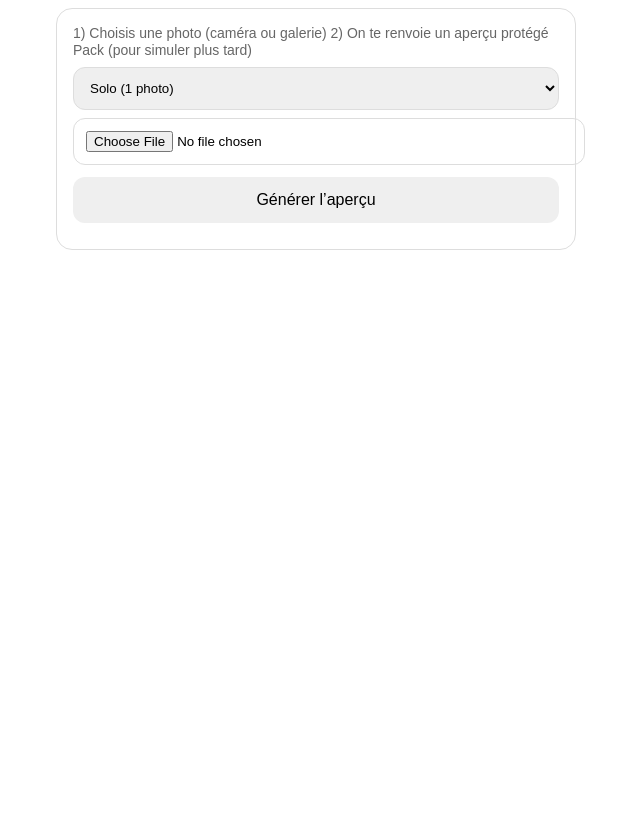
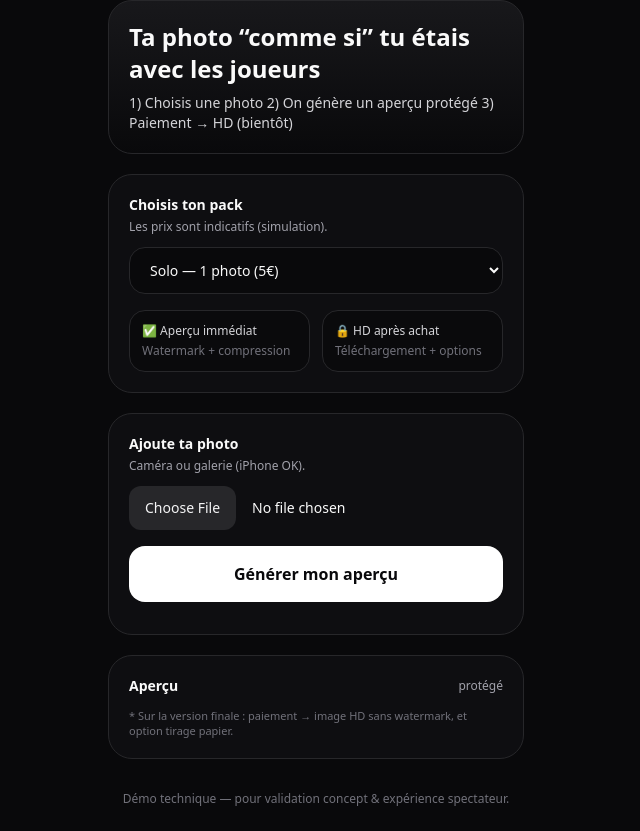
Before and after one commit to samueluzan1998-tech/psg-mvp, a website: page public/index.html in a window 1280 px wide. Shown: the part 88-919 px from the top of the page, without its empty margins (324-964 px from the left). Before the commit the page ends 800 px from the top, so only its background shows below. Drawn offline with nearby package versions, Linux system fonts and the light colour scheme.

Commit message:
Improve UI design (Tailwind)

```diff
--- a/public/index.html
+++ b/public/index.html
@@ -2,72 +2,150 @@
 <html lang="fr">
 <head>
   <meta charset="utf-8" />
-  <meta name="viewport" content="width=device-width, initial-scale=1" />
-  <title>Photo IA - MVP</title>
+  <meta name="viewport" content="width=device-width,initial-scale=1,viewport-fit=cover" />
+  <title>Photo IA — MVP</title>
+
+  <!-- Tailwind CSS (sans build) -->
+  <script src="https://cdn.tailwindcss.com"></script>
+
   <style>
-    body { font-family: Arial, sans-serif; margin: 0; padding: 16px; max-width: 520px; margin: 0 auto; }
-    .card { border: 1px solid #ddd; border-radius: 16px; padding: 16px; }
-    button { width: 100%; padding: 14px; border-radius: 12px; border: 0; font-size: 16px; }
-    img { width: 100%; border-radius: 16px; margin-top: 12px; border: 1px solid #eee; }
-    .muted { color: #666; font-size: 14px; }
-    select, input { width: 100%; padding: 12px; border-radius: 12px; border: 1px solid #ddd; margin-top: 8px; }
+    /* Petit “grain” premium + safe-area iPhone */
+    body { padding-bottom: env(safe-area-inset-bottom); }
   </style>
 </head>
-<body>
-  <h1>Photo IA (Prototype)</h1>
 
-  <div class="card">
-    <div class="muted">1) Choisis une photo (caméra ou galerie)  2) On te renvoie un aperçu protégé</div>
+<body class="bg-zinc-950 text-zinc-50 min-h-screen">
+  <div class="max-w-md mx-auto px-4 py-6">
+    <!-- Header -->
+    <div class="flex items-center justify-between">
+      <div class="flex items-center gap-3">
+        <div class="w-10 h-10 rounded-2xl bg-zinc-800 grid place-items-center text-lg">⚽️</div>
+        <div>
+          <div class="text-lg font-semibold leading-tight">Photo IA</div>
+          <div class="text-xs text-zinc-400">Prototype matchday (démo)</div>
+        </div>
+      </div>
+      <span class="text-xs px-3 py-1 rounded-full bg-zinc-800 text-zinc-200">Preview protégée</span>
+    </div>
 
-    <label class="muted">Pack (pour simuler plus tard)</label>
-    <select id="pack">
-      <option value="solo">Solo (1 photo)</option>
-      <option value="duo">Duo (2 photos)</option>
-      <option value="famille">Famille (4 photos)</option>
-      <option value="tribu">Tribu (6 photos)</option>
+    <!-- Hero -->
+    <div class="mt-6 rounded-3xl bg-gradient-to-b from-zinc-900 to-zinc-950 border border-zinc-800 p-5">
+      <h1 class="text-2xl font-bold">Ta photo “comme si” tu étais avec les joueurs</h1>
+      <p class="mt-2 text-sm text-zinc-300">
+        1) Choisis une photo  2) On génère un aperçu protégé  3) Paiement → HD (bientôt)
+      </p>
+    </div>
+
+    <!-- Pack -->
+    <div class="mt-5 rounded-3xl border border-zinc-800 bg-zinc-900/40 p-5">
+      <div class="text-sm font-semibold">Choisis ton pack</div>
+      <p class="text-xs text-zinc-400 mt-1">Les prix sont indicatifs (simulation).</p>
+
+      <select id="pack" class="mt-3 w-full rounded-2xl bg-zinc-950 border border-zinc-800 px-4 py-3 text-sm">
+        <option value="solo">Solo — 1 photo (5€)</option>
+        <option value="duo">Duo — 2 photos (8€)</option>
+        <option value="famille">Famille — 4 photos (12€)</option>
+        <option value="tribu">Tribu — 6 photos (15€)</option>
       </select>
 
-    <input id="photo" type="file" accept="image/*" capture="environment" />
+      <div class="mt-4 grid grid-cols-2 gap-3 text-xs text-zinc-300">
+        <div class="rounded-2xl bg-zinc-950/70 border border-zinc-800 p-3">
+          ✅ Aperçu immédiat
+          <div class="text-zinc-500 mt-1">Watermark + compression</div>
+        </div>
+        <div class="rounded-2xl bg-zinc-950/70 border border-zinc-800 p-3">
+          🔒 HD après achat
+          <div class="text-zinc-500 mt-1">Téléchargement + options</div>
+        </div>
+      </div>
+    </div>
 
-    <button id="send" style="margin-top:12px;">Générer l’aperçu</button>
+    <!-- Upload -->
+    <div class="mt-5 rounded-3xl border border-zinc-800 bg-zinc-900/40 p-5">
+      <div class="text-sm font-semibold">Ajoute ta photo</div>
+      <p class="text-xs text-zinc-400 mt-1">Caméra ou galerie (iPhone OK).</p>
 
-    <div id="status" class="muted" style="margin-top:10px;"></div>
-    <img id="preview" style="display:none;" />
-    <button id="unlock" style="display:none; margin-top:12px;">Débloquer HD (bientôt)</button>
+      <input id="photo" type="file" accept="image/*" capture="environment"
+        class="mt-3 block w-full text-sm
+               file:mr-4 file:rounded-xl file:border-0
+               file:bg-zinc-800 file:px-4 file:py-3 file:text-zinc-100
+               file:hover:bg-zinc-700" />
+
+      <button id="sendBtn"
+        class="mt-4 w-full rounded-2xl bg-white text-zinc-950 font-semibold py-4 active:scale-[0.99] transition">
+        Générer mon aperçu
+      </button>
+
+      <div id="status" class="mt-3 text-xs text-zinc-300"></div>
+    </div>
+
+    <!-- Preview -->
+    <div class="mt-5 rounded-3xl border border-zinc-800 bg-zinc-900/40 p-5">
+      <div class="flex items-center justify-between">
+        <div class="text-sm font-semibold">Aperçu</div>
+        <span class="text-xs text-zinc-400">protégé</span>
+      </div>
+
+      <img id="preview" alt="aperçu"
+           class="mt-4 w-full rounded-3xl border border-zinc-800 hidden" />
+
+      <button id="unlock"
+        class="mt-4 w-full rounded-2xl bg-zinc-800 text-zinc-200 font-semibold py-4 hover:bg-zinc-700 hidden">
+        Débloquer HD (bientôt)
+      </button>
+
+      <div class="mt-3 text-[11px] text-zinc-500 leading-snug">
+        * Sur la version finale : paiement → image HD sans watermark, et option tirage papier.
+      </div>
+    </div>
+
+    <!-- Footer -->
+    <div class="mt-8 text-center text-xs text-zinc-500">
+      Démo technique — pour validation concept & expérience spectateur.
+    </div>
   </div>
 
   <script>
-  const sendBtn = document.getElementById("send");
+    const pack = document.getElementById("pack");
     const input = document.getElementById("photo");
+    const sendBtn = document.getElementById("sendBtn");
     const status = document.getElementById("status");
     const preview = document.getElementById("preview");
     const unlock = document.getElementById("unlock");
-  const pack = document.getElementById("pack");
 
     sendBtn.onclick = async () => {
       const file = input.files?.[0];
       if (!file) { alert("Choisis une photo."); return; }
 
-    status.textContent = "Upload en cours…";
-    preview.style.display = "none";
-    unlock.style.display = "none";
+      status.textContent = `Upload… (${Math.round(file.size/1024/1024)} MB)`;
+      preview.classList.add("hidden");
+      unlock.classList.add("hidden");
 
+      try {
         const fd = new FormData();
         fd.append("photo", file);
         fd.append("pack", pack.value);
 
         const res = await fetch("/api/upload", { method: "POST", body: fd });
-    const data = await res.json();
+        const data = await res.json().catch(() => ({}));
 
         if (!res.ok) {
-      status.textContent = "Erreur : " + (data.error || "upload");
+          status.textContent = "Erreur : " + (data?.error || `HTTP ${res.status}`);
           return;
         }
 
         status.textContent = "Aperçu généré ✅";
+        // IMPORTANT : ?t= pour éviter le cache Safari
         preview.src = data.previewUrl + "?t=" + Date.now();
-    preview.style.display = "block";
-    unlock.style.display = "block";
+        preview.classList.remove("hidden");
+        unlock.classList.remove("hidden");
+
+        unlock.onclick = () => {
+          alert("Paiement + HD arrive bientôt 🙂 (on le branche après)");
+        };
+      } catch (e) {
+        status.textContent = "Erreur : " + (e?.message || "inconnue");
+      }
     };
   </script>
 </body>
```
Lines whose indentation alone changed are shown as unchanged.
